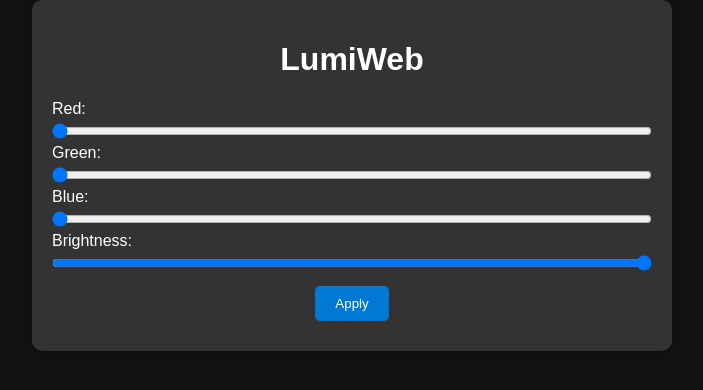
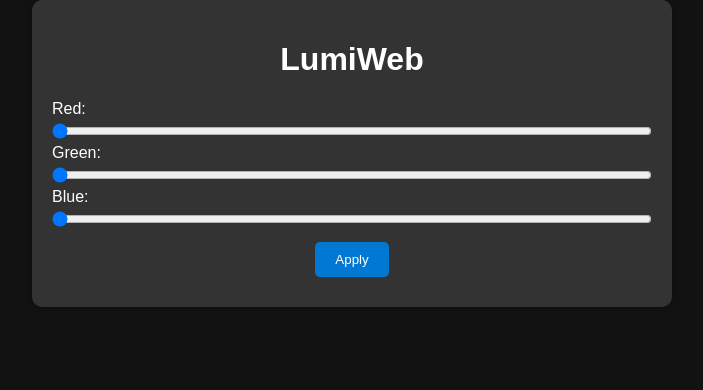
Before and after one commit to JohnBarton27/lumiweb, a FastAPI app: page / in a window 1280 px wide. Shown: the top 390 px of the page, without its empty margins (288-991 px from the left). Run offline with FastAPI, Linux system fonts and the light colour scheme.

Commit message:
Remove brightness from UI

```diff
--- a/lumiweb/static/templates/index.html
+++ b/lumiweb/static/templates/index.html
@@ -24,11 +24,6 @@
         </div>
 
         <div>
-            <label for="brightness">Brightness:</label>
-            <input type="range" id="brightness" min="0" max="100" value="100">
-        </div>
-
-        <div>
             <button id="apply">Apply</button>
         </div>
 
@@ -40,14 +35,13 @@
     <script>
         // JavaScript code for controlling the LED strip goes here
         document.getElementById("apply").addEventListener("click", function () {
-            // Get the values of the color and brightness inputs
+            // Get the values of the color inputs
             const red = document.getElementById("red").value;
             const green = document.getElementById("green").value;
             const blue = document.getElementById("blue").value;
-            const brightness = document.getElementById("brightness").value;
 
             // Create a style string for the LED strip preview
-            const ledStyle = `background-color: rgba(${red}, ${green}, ${blue}, ${brightness / 100})`;
+            const ledStyle = `background-color: rgb(${red}, ${green}, ${blue})`;
 
             // Create a div element for each LED in the strip
             const ledStrip = document.querySelector(".led-strip");
```
